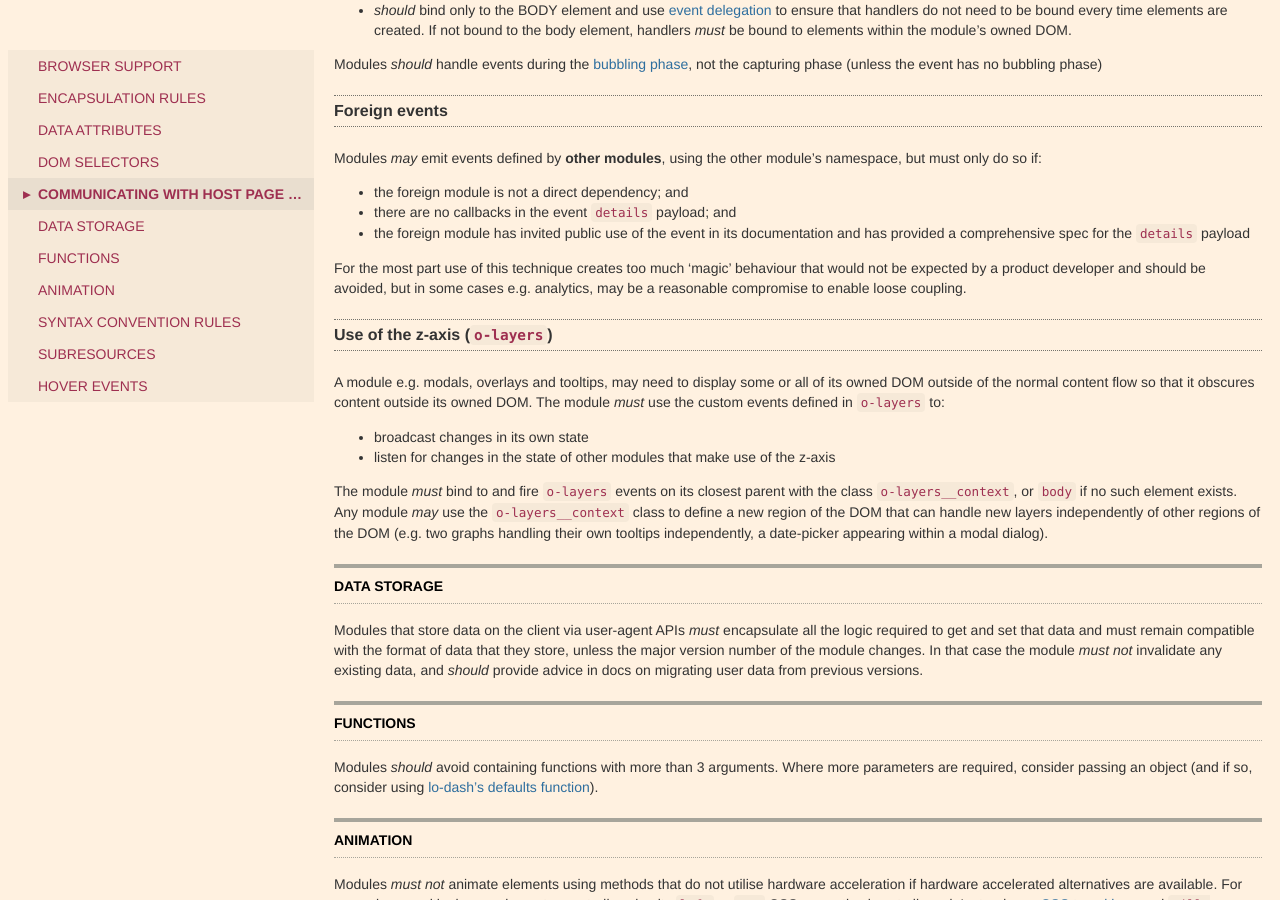
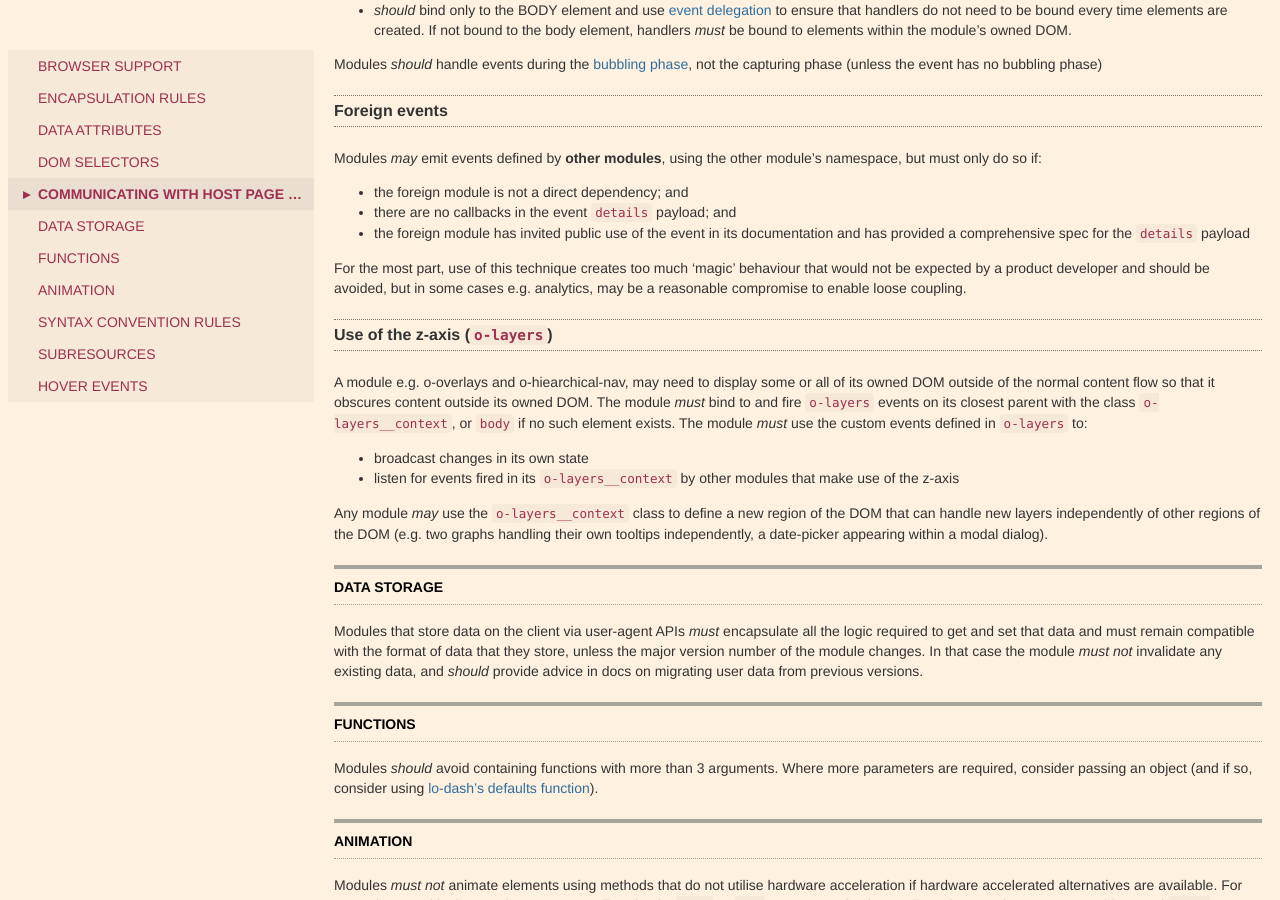
Before and after one commit to Financial-Times/ft-origami, a Jekyll site: the page built from docs/syntax/js.md, in a window 1280 px wide and 900 px high, scrolled down 2176 px. Built offline with Jekyll 4.4.1, drawn with Linux system fonts in a browser that asks for light colours; some web fonts are replaced.

Commit message:
Updating o-layers spec

```diff
--- a/docs/syntax/js.md
+++ b/docs/syntax/js.md
@@ -93,16 +93,16 @@ Modules *may* emit events defined by **other modules**, using the other module's
 * there are no callbacks in the event `details` payload; and
 * the foreign module has invited public use of the event in its documentation and has provided a comprehensive spec for the `details` payload
 
-For the most part use of this technique creates too much 'magic' behaviour that would not be expected by a product developer and should be avoided, but in some cases e.g. analytics, may be a reasonable compromise to enable loose coupling.
+For the most part, use of this technique creates too much 'magic' behaviour that would not be expected by a product developer and should be avoided, but in some cases e.g. analytics, may be a reasonable compromise to enable loose coupling.
 
 ### Use of the z-axis (`o-layers`)
 
-A module e.g. modals, overlays and tooltips, may need to display some or all of its owned DOM outside of the normal content flow so that it obscures content outside its owned DOM. The module *must* use the custom events defined in `o-layers` to:
+A module e.g. o-overlays and o-hiearchical-nav, may need to display some or all of its owned DOM outside of the normal content flow so that it obscures content outside its owned DOM. The module *must* bind to and fire `o-layers` events on its closest parent with the class `o-layers__context`, or `body` if no such element exists. The module *must* use the custom events defined in `o-layers` to:
 
 * broadcast changes in its own state
-* listen for changes in the state of other modules that make use of the z-axis
+* listen for events fired in its `o-layers__context` by other modules that make use of the z-axis
 
-The module *must* bind to and fire `o-layers` events on its closest parent with the class `o-layers__context`, or `body` if no such element exists. Any module *may* use the `o-layers__context` class to define a new region of the DOM that can handle new layers independently of other regions of the DOM (e.g. two graphs handling their own tooltips independently, a date-picker appearing within a modal dialog).
+Any module *may* use the `o-layers__context` class to define a new region of the DOM that can handle new layers independently of other regions of the DOM (e.g. two graphs handling their own tooltips independently, a date-picker appearing within a modal dialog).
 
 ## Data storage
 
```
